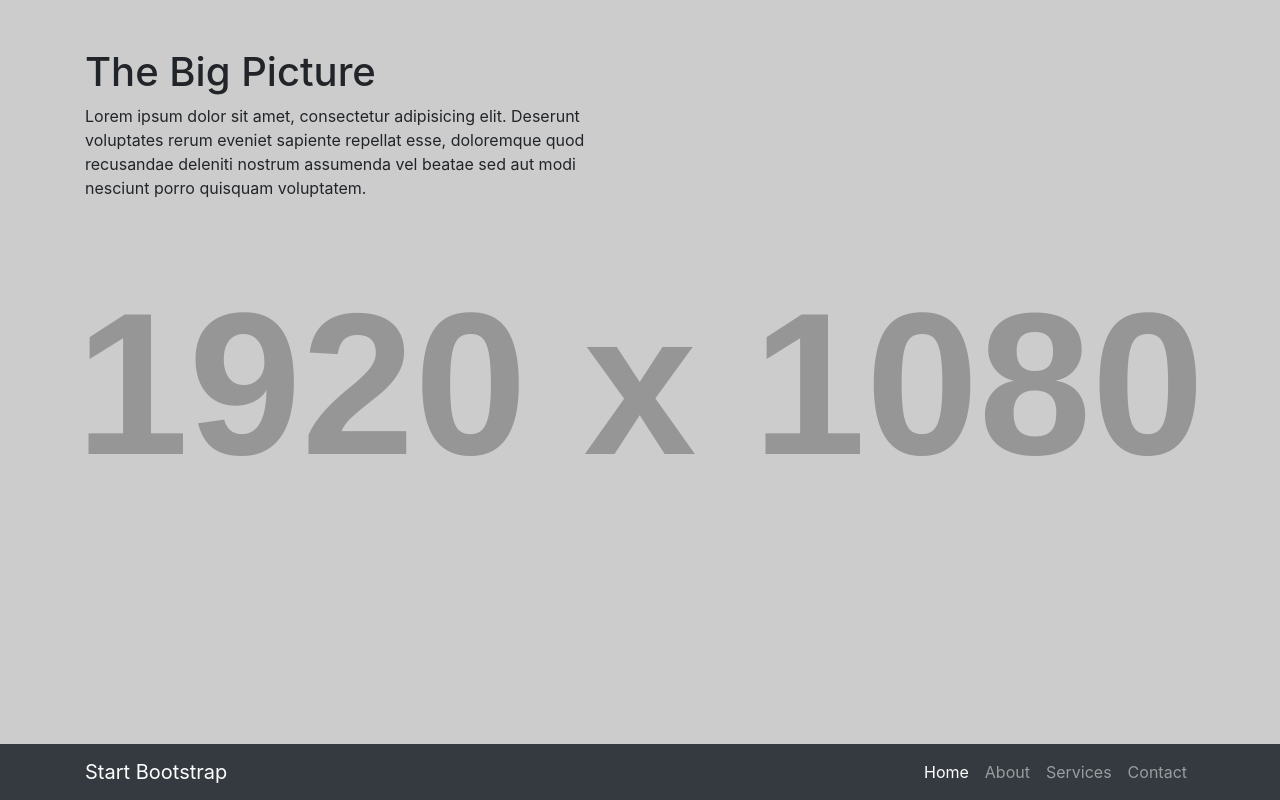
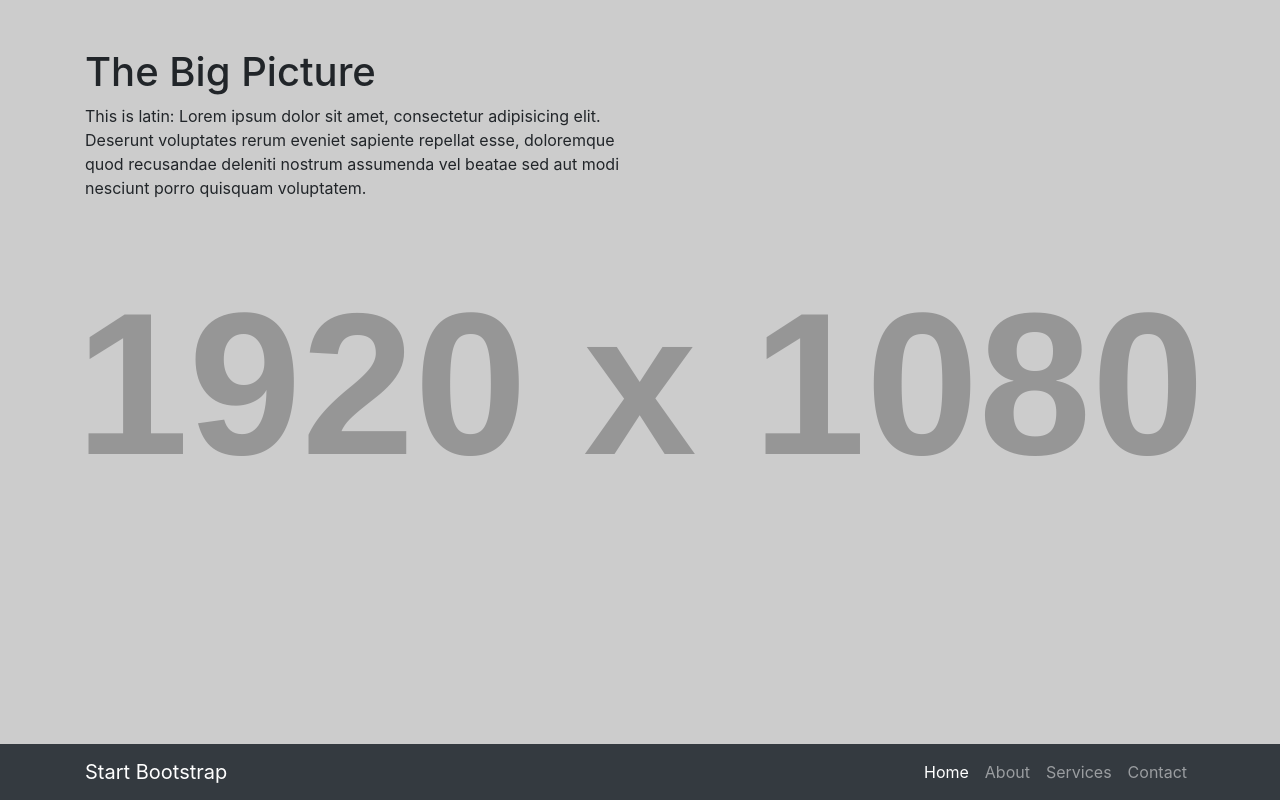
Before and after one commit to cjpere/cjpere.github.io, a website: page index.html in a window 1280 px wide. Drawn offline with Linux system fonts and the light colour scheme; placeholder pictures from the web are drawn by us.

Commit message:
latin commit

```diff
--- a/index.html
+++ b/index.html
@@ -54,7 +54,7 @@
       <div class="row">
         <div class="col-lg-6">
           <h1 class="mt-5">The Big Picture</h1>
-          <p>Lorem ipsum dolor sit amet, consectetur adipisicing elit. Deserunt voluptates rerum eveniet sapiente repellat esse, doloremque quod recusandae deleniti nostrum assumenda vel beatae sed aut modi nesciunt porro quisquam voluptatem.</p>
+          <p>This is latin: Lorem ipsum dolor sit amet, consectetur adipisicing elit. Deserunt voluptates rerum eveniet sapiente repellat esse, doloremque quod recusandae deleniti nostrum assumenda vel beatae sed aut modi nesciunt porro quisquam voluptatem.</p>
         </div>
       </div>
     </div>
```
